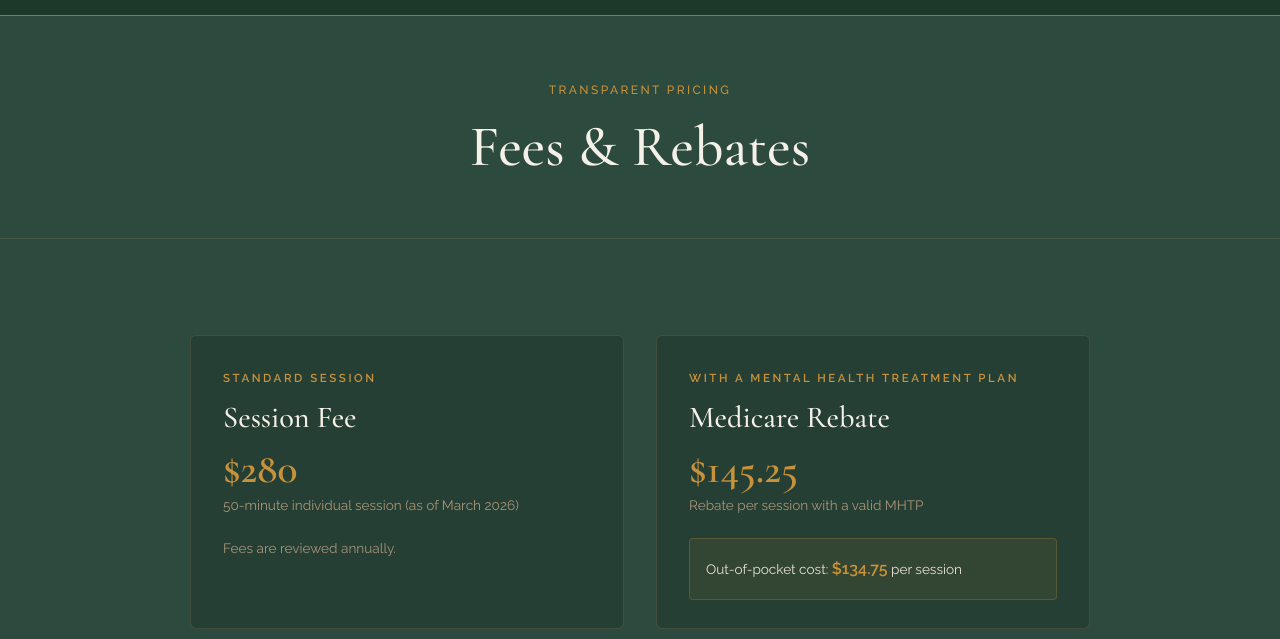
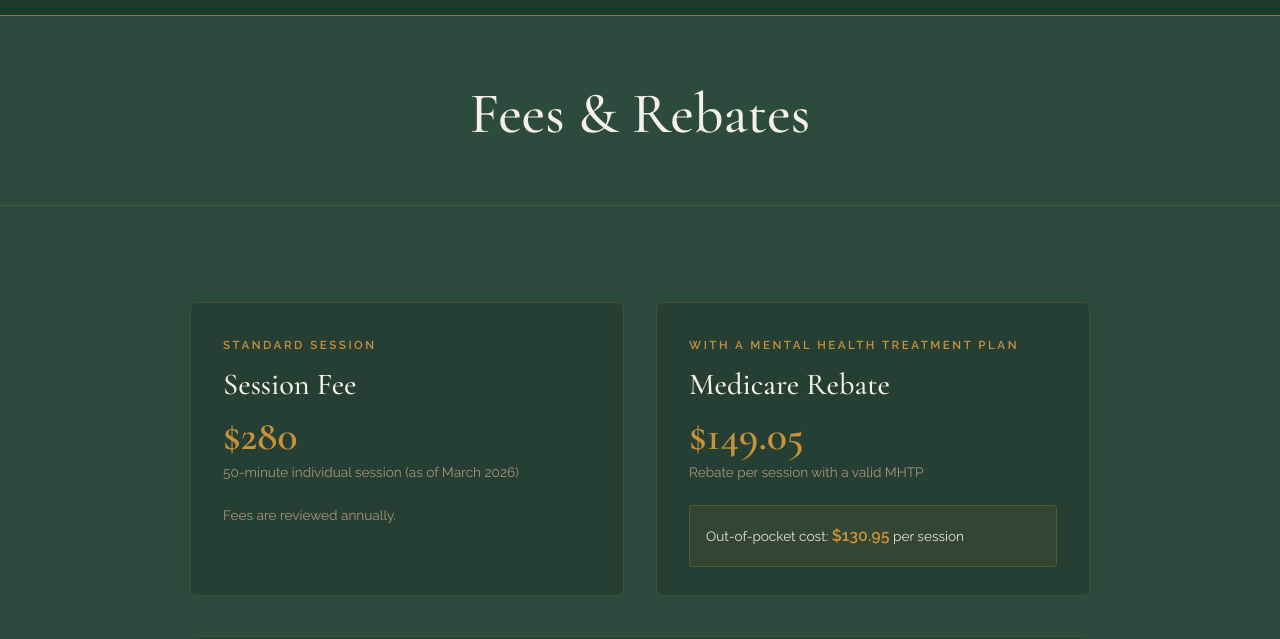
Before and after one commit to katherinegrace1996/waystone-website, a plain HTML site: page fees.html in a window 1280 px wide. Shown: the part 82-721 px from the top of the page. Drawn offline with nearby package versions, Linux system fonts and the light colour scheme.

Commit message:
update fees page - remove transparent pricing and update rebate amounts

```diff
--- a/fees.html
+++ b/fees.html
@@ -24,7 +24,6 @@
     <!-- ── Page Header ── -->
     <section class="page-header">
       <div class="container">
-        <p class="page-header__label">Transparent pricing</p>
         <h1>Fees &amp; Rebates</h1>
       </div>
     </section>
@@ -49,10 +48,10 @@
             <div class="fee-card">
               <p class="section__label">With a Mental Health Treatment Plan</p>
               <h3>Medicare Rebate</h3>
-              <div class="fee-amount">$145.25</div>
+              <div class="fee-amount">$149.05</div>
               <p class="fee-detail">Rebate per session with a valid MHTP</p>
               <div style="margin-top:1.25rem;padding:1rem;background:rgba(200,146,58,0.08);border-radius:4px;border:1px solid rgba(200,146,58,0.25);">
-                <p style="font-size:0.85rem;margin:0;color:var(--cream-dim);">Out-of-pocket cost: <strong style="color:var(--ochre);font-size:1rem;">$134.75</strong> per session</p>
+                <p style="font-size:0.85rem;margin:0;color:var(--cream-dim);">Out-of-pocket cost: <strong style="color:var(--ochre);font-size:1rem;">$130.95</strong> per session</p>
               </div>
             </div>
 
```
